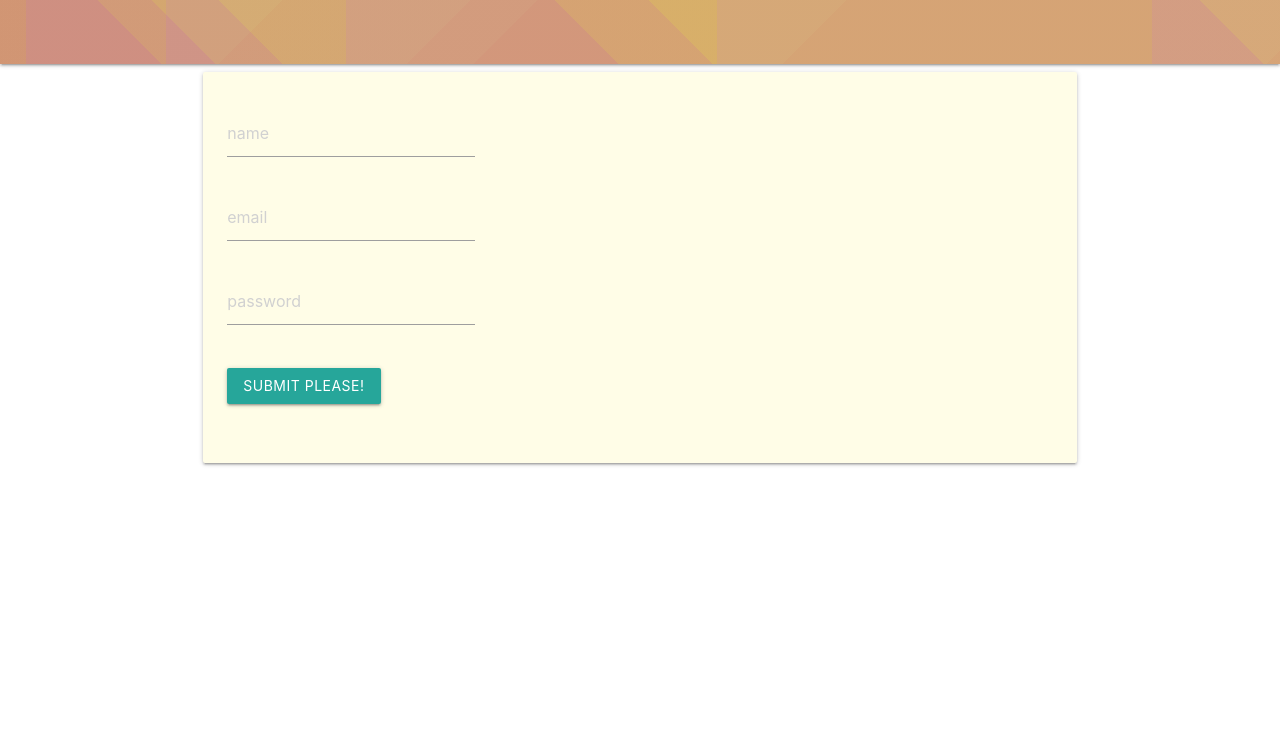
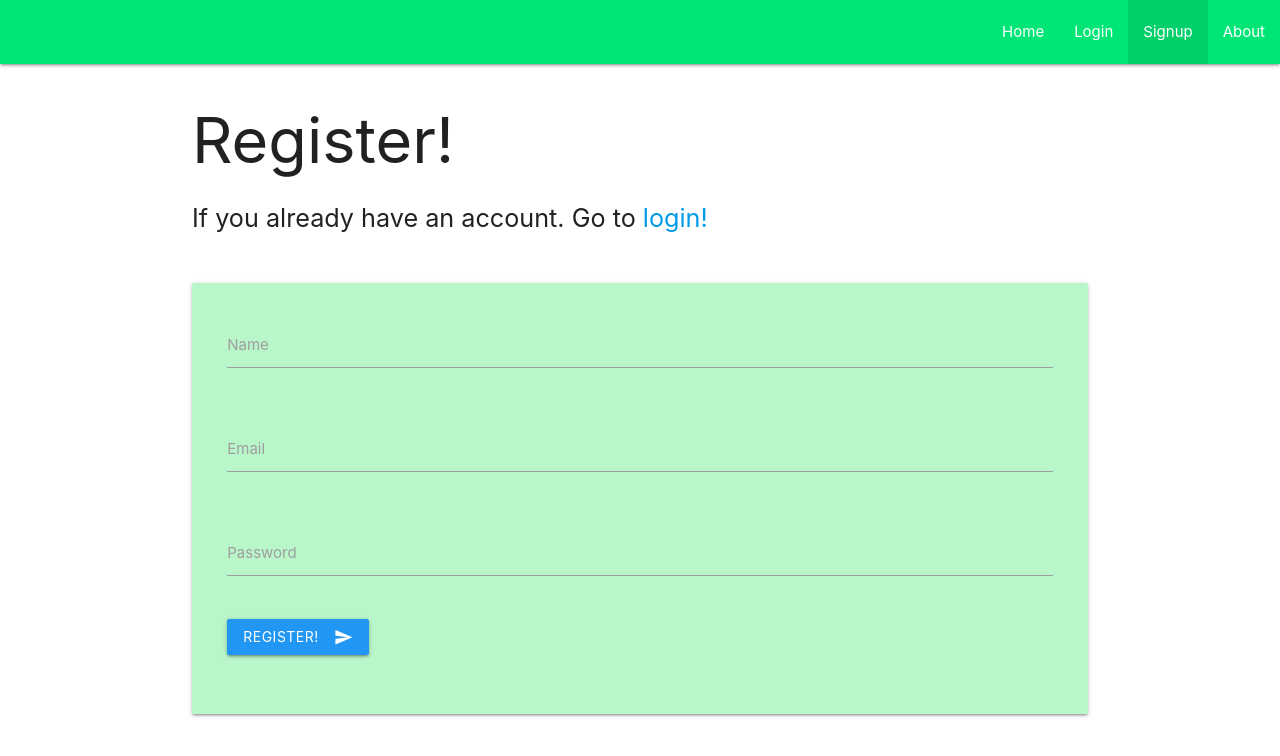
Before and after one commit to manan2002/ChipItOut, a Flask app: page /register in a window 1280 px wide. Shown: the top 756 px of the page. Run offline with Flask 2, Linux system fonts and the light colour scheme.

Commit message:
Argh dealing with weird css errors. Working on registration template.

```diff
--- a/templates/auth/register.html
+++ b/templates/auth/register.html
@@ -1,26 +1,52 @@
 {% extends 'layout.html' %}
 
+{% block nav %}
+<li><a href="#">Home</a></li>
+<li><a href="#">Login</a></li>
+<li class = "active"><a href="#">Signup</a></li>
+<li><a href="#">About</a></li>
+{% endblock %}
 {% block body %}
 <div class="row">
-    <div class="col s12">
-        <div class="card-panel valign-wrapper yellow lighten-5">
+
+    <h1>Register!</h1>
+    <p class = "flow-text">If you already have an account. Go to <a href = "{{url_for('auth.login')}}">login!</a></p>
+</div>
+
+        <div class="card-panel valign-wrapper green accent-1">
             <form action="{{url_for('auth.register')}}" method="POST">
                 <div class="row">
-                    <div class="input-field col">
-                        <input placeholder="name" type="text" name="name">
+                    <div class="input-field col s12">
+                        <input type="text" name="name" id = "name">
+                        <label for = "name">Name</label>
+                        {% if 'name' in errors %}
+                            <span class="helper-text red-text" >{{errors['name']}}</span>
+                        {% endif %}
                     </div>
-                    <br>
-                    <div class="input-field col">
-                        <input placeholder="email" type="email" name="email">
-                    </div>
-                    <br>
-                    <div class="input-field col">
-                        <input id="password" type="password" placeholder="password" name="pw">
+                </div>
+                <div class = "row">
+                    <div class="input-field col s12">
+                        <input type="email" name="email" id = "email">
+                        <label for = "email">Email</label>
+                        {% if 'email' in errors %}
+                            <span class="helper-text red-text">{{errors['email']}}</span>
+                            {% endif %}
                     </div>
                 </div>
                 <div class="row">
-                    <div class="col s12">
-                        <button class="btn">Submit please!</button>
+                    <div class="input-field col s12">
+                        <input id="password" type="password" name="pw">
+                        <label for="passwrord">Password</label>
+                        {% if 'pw' in errors %}
+                        <span class="helper-text red-text">{{errors['pw']}}</span>
+                        {% endif %}
+                    </div>
+                </div>
+                <div class="row">
+                    <div class="col">
+                        <button class="btn blue waves-effect waves-light" type = "submit">Register!
+                            <i class="material-icons right">send</i>
+                        </button>
                     </div>
                 </div>
             </form>
--- a/templates/layout.html
+++ b/templates/layout.html
@@ -6,40 +6,18 @@
     <link href="https://fonts.googleapis.com/icon?family=Material+Icons" rel="stylesheet">
     <link rel="stylesheet" href="https://cdnjs.cloudflare.com/ajax/libs/materialize/1.0.0/css/materialize.min.css">
     <style>
-        nav{
-            background : linear-gradient(45deg, rgba(163, 62, 136, 0.4) 0%, rgba(163, 62, 136, 0.4) 12%,rgba(170, 91, 113, 0.4) 12%, rgba(170, 91, 113, 0.4) 16%,rgba(176, 121, 91, 0.4) 16%, rgba(176, 121, 91, 0.4) 21%,rgba(183, 150, 68, 0.4) 21%, rgba(183, 150, 68, 0.4) 46%,rgba(190, 179, 45, 0.4) 46%, rgba(190, 179, 45, 0.4) 53%,rgba(196, 209, 23, 0.4) 53%, rgba(196, 209, 23, 0.4) 94%,rgba(203, 238, 0, 0.4) 94%, rgba(203, 238, 0, 0.4) 100%),linear-gradient(135deg, rgba(200, 199, 213, 0.2) 0%, rgba(200, 199, 213, 0.2) 21%,rgba(202, 162, 196, 0.2) 21%, rgba(202, 162, 196, 0.2) 35%,rgba(204, 126, 179, 0.2) 35%, rgba(204, 126, 179, 0.2) 40%,rgba(205, 89, 162, 0.2) 40%, rgba(205, 89, 162, 0.2) 63%,rgba(207, 53, 145, 0.2) 63%, rgba(207, 53, 145, 0.2) 99%,rgba(209, 16, 128, 0.2) 99%, rgba(209, 16, 128, 0.2) 100%),linear-gradient(90deg, rgb(250, 211, 75) 0%, rgb(250, 211, 75) 2%,rgb(245, 197, 103) 2%, rgb(245, 197, 103) 13%,rgb(240, 183, 132) 13%, rgb(240, 183, 132) 27%,rgb(235, 168, 160) 27%, rgb(235, 168, 160) 56%,rgb(230, 154, 189) 56%, rgb(230, 154, 189) 90%,rgb(225, 140, 217) 90%, rgb(225, 140, 217) 100%)
+        form{
+            width: 100vw;
         }
-        .active{
-            background : rgba(255,255,255, 0.6);
-            color: black;
-        }
-        .active:hover{
-            color: white;
-        }
-
     </style>
 
 </head>
 
 <body>
-<!--
     <nav>
-        <div class="nav-wrapper">
-            <a href="#!" class="brand-logo">Logo</a>
-            <ul class="right">
-                <li><a href="#">Home</a></li>
-                <li><a href="#">Login/Signup</a></li>
-                <li><a href="#">About</a></li>
-
-            </ul>
-
-        </div>
-    </nav>
--->
-    <nav>
-        <div class="nav-wrapper">
+        <div class="nav-wrapper green accent-3">
             <!--<a href="#!" class="brand-logo">Logo</a>-->
-            <ul class="right">
+            <ul class="right black-text flow-text">
                 {%block nav%} {%endblock%}
             </ul>
         </div>
--- a/views/auth.py
+++ b/views/auth.py
@@ -4,12 +4,12 @@
 from flask_login import login_user, logout_user, login_required, current_user
 from exts import db
 from helpers import check_email
+from collections import defaultdict
+
 
 auth = Blueprint('auth', __name__)
 
-@auth.route('/auth', methods = ['GET'])
-def authTemplate():
-    return render_template('auth/auth.html')
+
 
 @auth.route('/login', methods=['POST', 'GET'])
 def login():
@@ -58,10 +58,10 @@
             return redirect(url_for('.login'))
         else:
 
-            data = {'messages' : list()}
-            if not valid_email: data['messages'].append('Please enter a valid email.')
-            if ' ' in pw: data['messages'].append('Password can\'t have spaces')
-            if len(pw) < 8: data['messages'].append('Password should be minimum 8 characters.')
-            if len(name.strip()) < 1: data['messages'].append('Please enter a name.')
-            return jsonify(data)
+            data = defaultdict(lambda : '')
+            if not valid_email: data['email'] = 'Please enter a valid email.'
+            if ' ' in pw: data['pw'] = ('Password can\'t have spaces')
+            if len(pw) < 8: data['pw'] = ('Password should be minimum 8 characters.')
+            if len(name.strip()) < 1: data['name'] = ('Please enter a name.')
+            return render_template('auth/register.html', errors = data)
     return render_template('auth/register.html')
```
Also changed, not shown: templates/auth/auth.html (deleted, +0 -32 lines), README.md.
